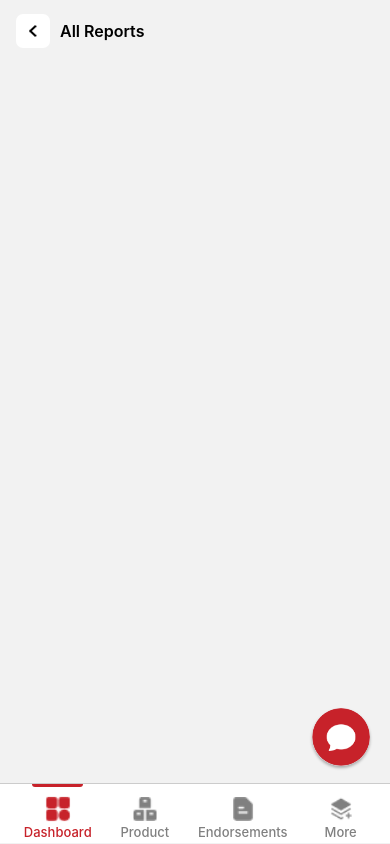
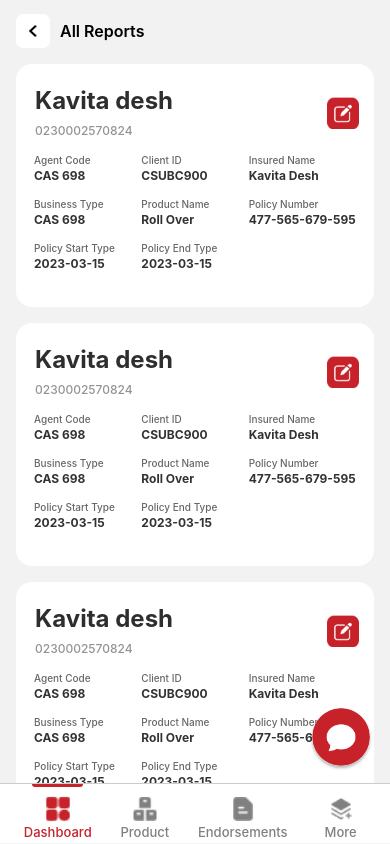
Before and after one commit to RishiMonocept/Aditya-Birla, a React Native app: screen /Reports in a window 390 px wide. Built offline with nearby package versions, Linux system fonts and the light colour scheme.

Commit message:
All Reports card done

```diff
--- /dev/null
+++ b/src/components/My_Performance/All_Reports_Card.jsx
@@ -0,0 +1,89 @@
+import { View, Text, FlatList, TouchableOpacity, Image, ScrollView } from "react-native";
+import React, { useEffect, useState } from "react";
+import jsonData from "./data.json";
+import { styles } from "./style.jsx";
+
+export default function All_Reports_Card() {
+  return (
+    <ScrollView style={styles.outerContainer}>
+      {/* <Text>All_Reports_Card</Text> */}
+      <FlatList
+        data={jsonData.agent}
+        keyExtractor={(item, index) => index.toString()}
+        renderItem={(item) => {
+          console.log(item);
+          return (
+            <View style={styles.mainContainer}>
+              <View style={styles.child1}>
+                <View style={styles.textContainer}>
+                  <Text style={styles.nameText}>{item?.item?.name}</Text>
+                  <Text style={styles.numberText}>{item.item.number}</Text>
+                </View>
+                <View style={styles.logoContainer}>
+                  <TouchableOpacity style={styles.icon}>
+                    <Image
+                      source={require("../../assets/edit_icon.png")}
+                      style={{ width: "100%", height: "100%" }}
+                    />
+                  </TouchableOpacity>
+                </View>
+              </View>
+              <View>
+                <View style={styles.child2}>
+                  <View style={{ flex: 1 }}>
+                    <Text style={styles.Agent}>Agent Code</Text>
+                    <Text style={styles.agentcode}>{item.item.agentCode}</Text>
+                  </View>
+                  <View style={{ flex: 1 }}>
+                    <Text style={styles.Agent}>Client ID</Text>
+                    <Text style={styles.agentcode}>{item.item.agentId}</Text>
+                  </View>
+                  <View style={{ flex: 1 }}>
+                    <Text style={styles.Agent}>Insured Name</Text>
+                    <Text style={styles.agentcode}>{item.item.enduredNo}</Text>
+                  </View>
+                </View>
+                <View style={styles.child2}>
+                  <View style={{ flex: 1 }}>
+                    <Text style={styles.Agent}>Business Type</Text>
+                    <Text style={styles.agentcode}>{item.item.agentCode}</Text>
+                  </View>
+                  <View style={{ flex: 1 }}>
+                    <Text style={styles.Agent}>Product Name</Text>
+                    <Text style={styles.agentcode}>
+                      {item.item.businessType}
+                    </Text>
+                  </View>
+                  <View style={{ flex: 1 }}>
+                    <Text style={styles.Agent}>Policy Number</Text>
+                    <Text style={styles.agentcode}>
+                      {item.item.policyNumber}
+                    </Text>
+                  </View>
+                </View>
+                <View style={styles.child2}>
+                  <View style={{ flex: 1 }}>
+                    <Text style={styles.Agent}>Policy Start Type</Text>
+                    <Text style={styles.agentcode}>
+                      {item.item.policyStartType}
+                    </Text>
+                  </View>
+                  <View style={{ flex: 1 }}>
+                    <Text style={styles.Agent}>Policy End Type</Text>
+                    <Text style={styles.agentcode}>
+                      {item.item.policyEndType}
+                    </Text>
+                  </View>
+                  <View style={{ flex: 1 }}>
+                    <Text style={styles.Agent}></Text>
+                    <Text style={styles.agentcode}></Text>
+                  </View>
+                </View>
+              </View>
+            </View>
+          );
+        }}
+      />
+    </ScrollView>
+  );
+}
--- /dev/null
+++ b/src/components/My_Performance/data.json
@@ -0,0 +1,43 @@
+{
+  "agent": [
+    {
+      "name": "Kavita desh",
+      "number": "0230002570824",
+      "icon": "agent_avatar.png",
+      "agentCode": "CAS 698",
+      "agentId": "CSUBC900",
+      "enduredNo": "Kavita Desh",
+      "businessType": "Roll Over",
+      "productName": "Activ Health",
+      "policyNumber": "477-565-679-595",
+      "policyStartType": "2023-03-15",
+      "policyEndType": "2023-03-15"
+    },
+    {
+      "name": "Kavita desh",
+      "number": "0230002570824",
+      "icon": "agent_avatar.png",
+      "agentCode": "CAS 698",
+      "agentId": "CSUBC900",
+      "enduredNo": "Kavita Desh",
+      "businessType": "Roll Over",
+      "productName": "Activ Health",
+      "policyNumber": "477-565-679-595",
+      "policyStartType": "2023-03-15",
+      "policyEndType": "2023-03-15"
+    },
+    {
+      "name": "Kavita desh",
+      "number": "0230002570824",
+      "icon": "agent_avatar.png",
+      "agentCode": "CAS 698",
+      "agentId": "CSUBC900",
+      "enduredNo": "Kavita Desh",
+      "businessType": "Roll Over",
+      "productName": "Activ Health",
+      "policyNumber": "477-565-679-595",
+      "policyStartType": "2023-03-15",
+      "policyEndType": "2023-03-15"
+    }
+  ]
+}
--- /dev/null
+++ b/src/components/My_Performance/style.jsx
@@ -0,0 +1,86 @@
+import { StyleSheet } from "react-native";
+
+export const styles = StyleSheet.create({
+
+  mainContainer: {
+    height: 243,
+    width: "100%",
+    // borderWidth: 1,
+    borderRadius: 16,
+    paddingTop: 16,
+    paddingRight: 12,
+    paddingBottom: 16,
+    paddingLeft: 12,
+    backgroundColor: "#ffffff",
+    marginTop:16
+  },
+  child1: {
+    flexDirection: "row",         // Align elements in a row
+    justifyContent: "space-between", // Space out elements with name & number on the left, logo on the right
+    alignItems: "center",         // Vertically center the elements
+    padding:7,                  // Add padding if needed
+  },
+  textContainer: {
+    flexDirection: "column",      // Align name and number vertically
+    justifyContent: "center",     // Center the text within its container
+  },
+  nameText: {
+    // fontFamily: "Anek Latin",
+    fontSize: 24,
+    fontWeight: "700",
+    lineHeight: 28.8,
+    textAlign: "left",
+    color: "#2E2E2E",
+    // opacity:0.8,
+
+  },
+  numberText: {
+    // fontFamily: "Anek Latin",
+    fontSize: 12,
+    fontWeight: "500",
+    lineHeight: 16,
+    textAlign: "left",
+    color: "#4c4c4c",
+    opacity:0.6,
+    paddingTop:7,
+  },
+  logoContainer: {
+    width: 24,
+    height: 24,
+    justifyContent: "center",
+    alignItems: "center",
+  },
+  icon: {
+    width: 42,
+    height: 42,
+    padding: 5,
+    borderRadius: 5,
+    // backgroundColor:"#c7222A",
+    // color:"#FFFFFF"
+
+  },
+  child2: {
+    flexDirection: "row",
+    justifyContent: "space-between",
+    alignItems: "center",
+    padding: 6,
+  },
+  Agent: {
+    // fontFamily: "Anek Latin",
+    fontSize: 10,
+    fontWeight: "500",
+    lineHeight: 16,
+    textAlign: "left",
+    color: "black",
+    opacity:0.6
+  },
+  agentcode: {
+    // fontFamily: "Anek Latin",
+    fontSize: 12,
+    fontWeight: "700",
+    lineHeight: 16,
+    textAlign: "left",
+    color: "black",
+    opacity:0.8,
+  },
+});
--- a/src/pages/Reports.jsx
+++ b/src/pages/Reports.jsx
@@ -6,12 +6,14 @@ import { styles } from "./home.style";
 import ChatButton from "../components/ChatButton";
 import BottomNavigation from "../components/BottomNavigation";
 import { StatusBar } from "expo-status-bar";
+import All_Reports_Card from "../components/My_Performance/All_Reports_Card";
 
 const Reports = () => {
   return (
     <>
       <SafeAreaView style={styles.safeAreaView}>
         <Header title={"All Reports"} />
+        <All_Reports_Card/>
       </SafeAreaView>
       <BottomNavigation />
       <ChatButton />
```
Also changed, not shown: src/assets/edit_icon.png (added).
